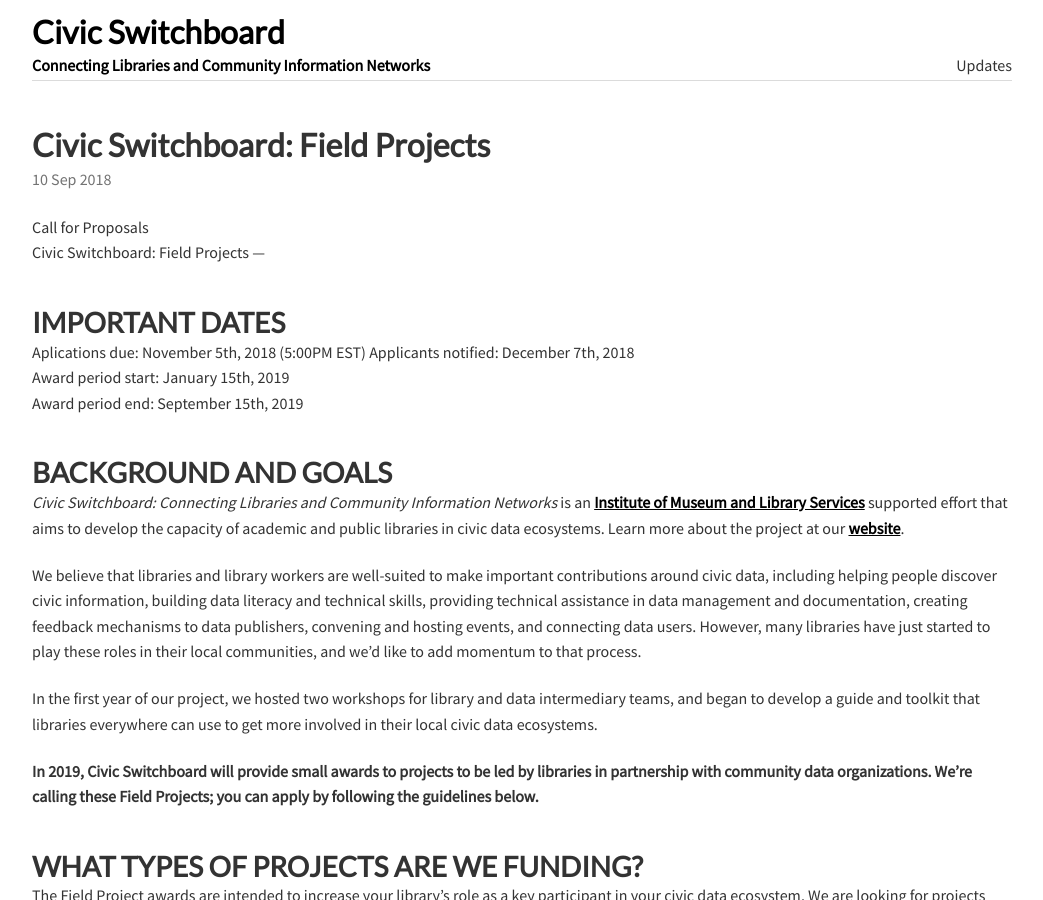
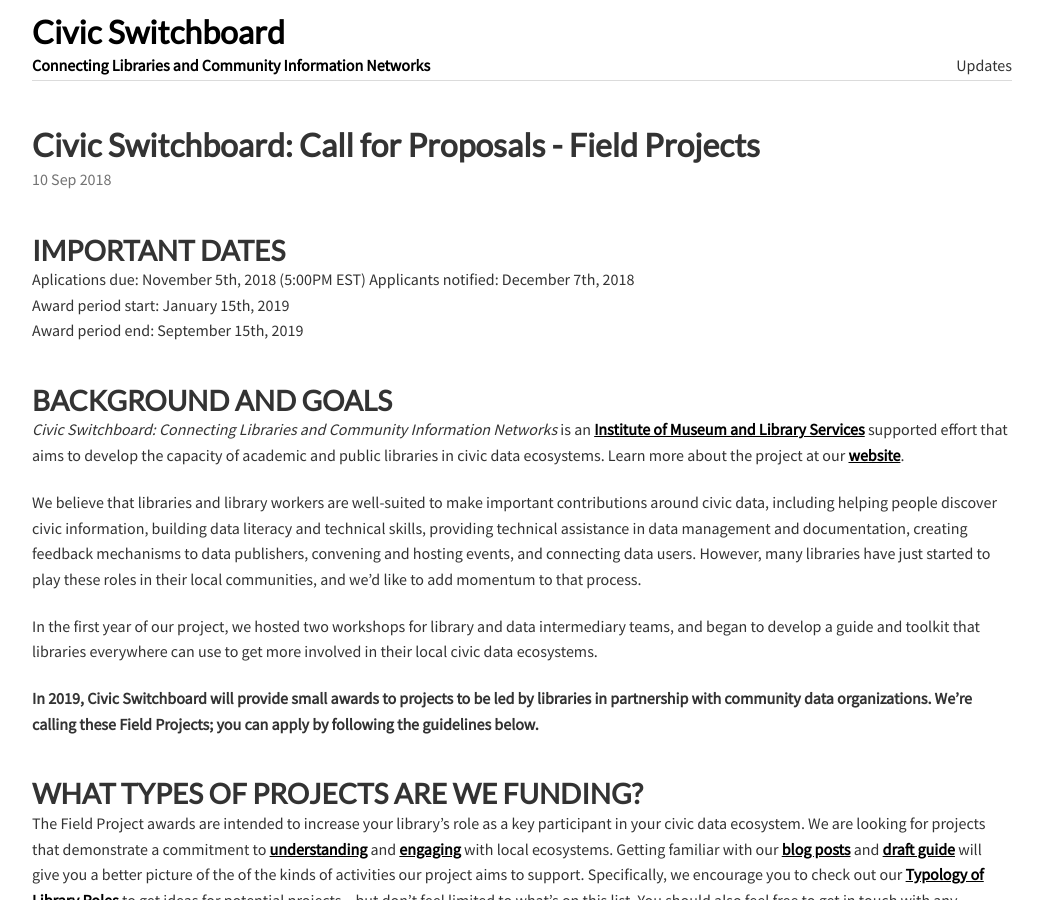
Before and after one commit to civic-switchboard/civic-switchboard.github.io.first, a Jekyll site: the page built from _posts/2018-09-10-post_11.md, in a window 1280 px wide and 900 px high. Shown: the whole window, without its empty margins (118-1161 px from the left). Built offline with Jekyll 4.4.1, drawn with Linux system fonts in a browser that asks for light colours; nearby versions of some CDN libraries.

Commit message:
update title

```diff
--- a/_posts/2018-09-10-post_11.md
+++ b/_posts/2018-09-10-post_11.md
@@ -1,12 +1,9 @@
 ---
 title: Civic Switchboard Call for Proposals
 description: Civic Switchboard Call for Proposals
-header: "Civic Switchboard: Field Projects"
+header: "Civic Switchboard: Call for Proposals - Field Projects"
 ---
 
-Call for Proposals
-Civic Switchboard: Field Projects
----
 ### IMPORTANT DATES
 Aplications due: November 5th, 2018  (5:00PM EST)
 Applicants notified: December 7th, 2018
```
